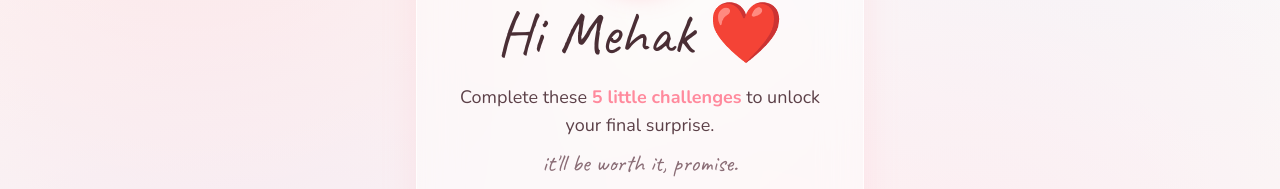
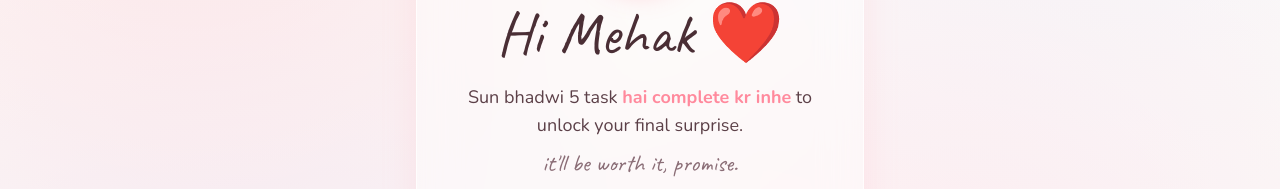
Before and after one commit to muskuranveyora/love-challenge, a React (Vite) app: page / in a window 1280 px wide. Shown: the part 323-512 px from the top of the page. Built offline with nearby package versions, Linux system fonts and the light colour scheme; no server answers.

Commit message:
Update Welcome.jsx

```diff
--- a/src/components/Welcome.jsx
+++ b/src/components/Welcome.jsx
@@ -64,9 +64,9 @@ export default function Welcome({ name, onStart }) {
             transition={{ delay: 0.5 }}
             className="mt-5 font-body text-base sm:text-lg text-love-body leading-relaxed"
           >
-            Complete these{" "}
+            Sun bhadwi 5 task {" "}
             <span className="font-bold text-love-blushActive">
-              5 little challenges
+              hai complete kr inhe
             </span>{" "}
             to unlock your final surprise.
           </motion.p>
```
